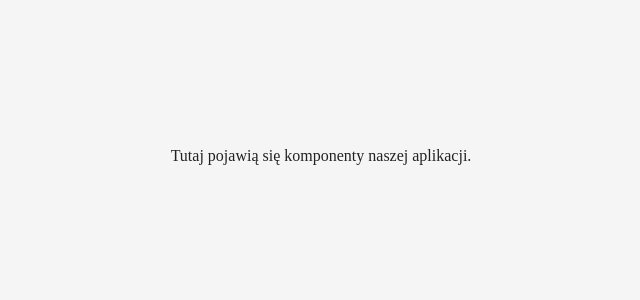
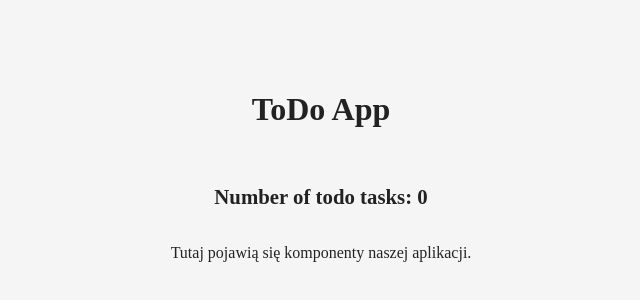
Before and after one commit to elzbietakukulka/zadanie_16_4, a React app: page / in a window 1280 px wide. Shown: the part 252-552 px from the top of the page, without its empty margins (327-967 px from the left). Built offline with nearby package versions, Linux system fonts and the light colour scheme.

Commit message:
Implement component Title

```diff
--- /dev/null
+++ b/src/components/Title.css
@@ -0,0 +1,10 @@
+.Title h1 {
+	padding: 20px 0;
+	text-align: center;
+}
+
+.Title p {
+	font-size:130%;
+	font-weight: bold;
+ 	padding: 15px;
+}
--- a/src/components/Title.js
+++ b/src/components/Title.js
@@ -0,0 +1,14 @@
+import React from 'react';
+import style from './Title.css';
+
+const Title = (props) => {
+    return (
+    <div className={style.Title}>
+        <h1>{props.title}</h1>
+        <p>Number of todo tasks: {props.number}</p>
+    </div>
+    );
+
+}
+
+export default Title;
--- a/src/containers/App.js
+++ b/src/containers/App.js
@@ -1,6 +1,7 @@
 import React from 'react';
 import uuid from 'uuid';
 import style from './App.css';
+import Title from '../components/Title';
 
 class App extends React.Component {
     constructor(props){
@@ -26,6 +27,7 @@ class App extends React.Component {
     render() {
         return (
             <div className={style.TodoApp}>
+                <Title title="ToDo App" number={this.state.data.length}></Title>
                 Tutaj pojawią się komponenty naszej aplikacji.
             </div>
         );
```
Also changed, not shown: 1 other file (tests, documents, lock files or other folders).
